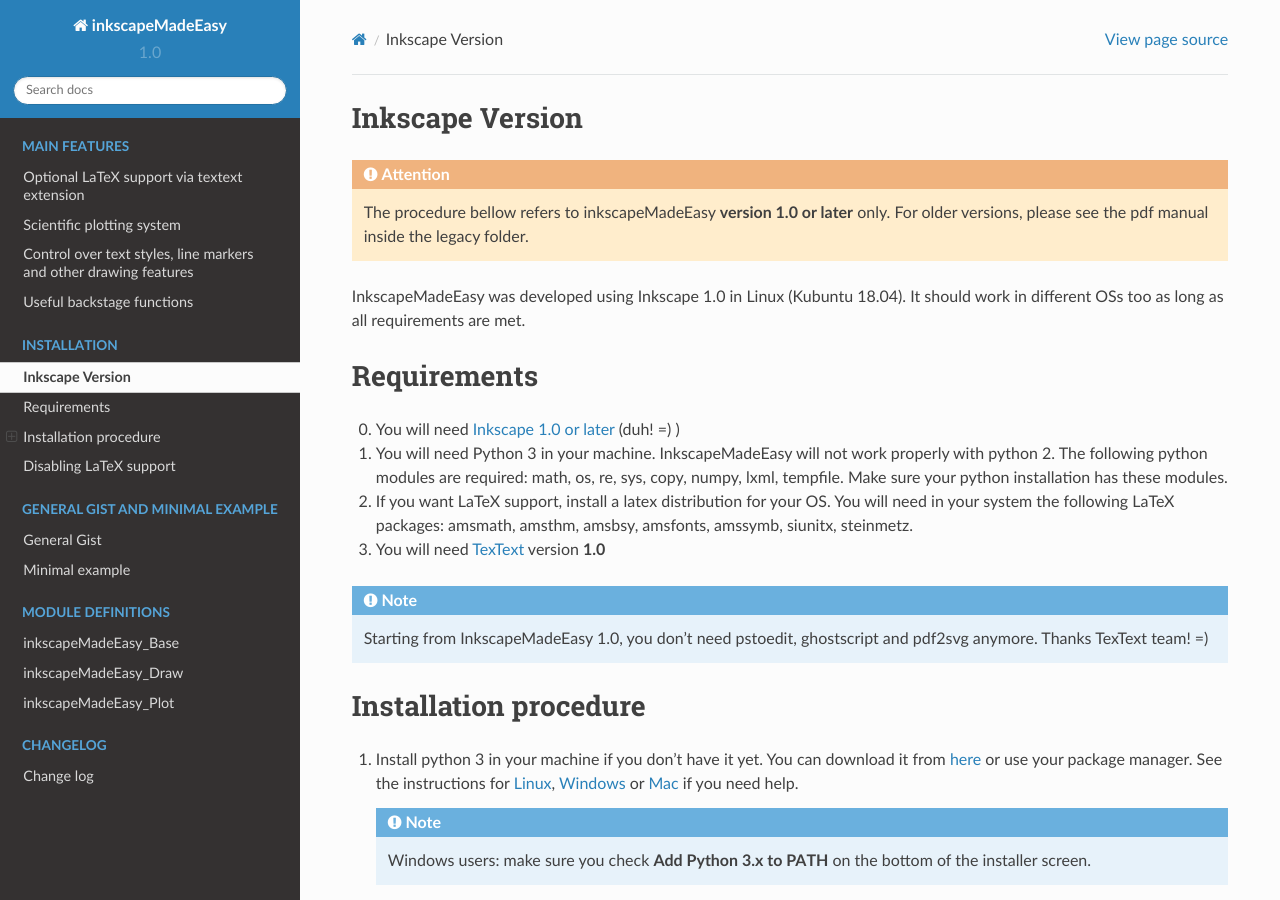
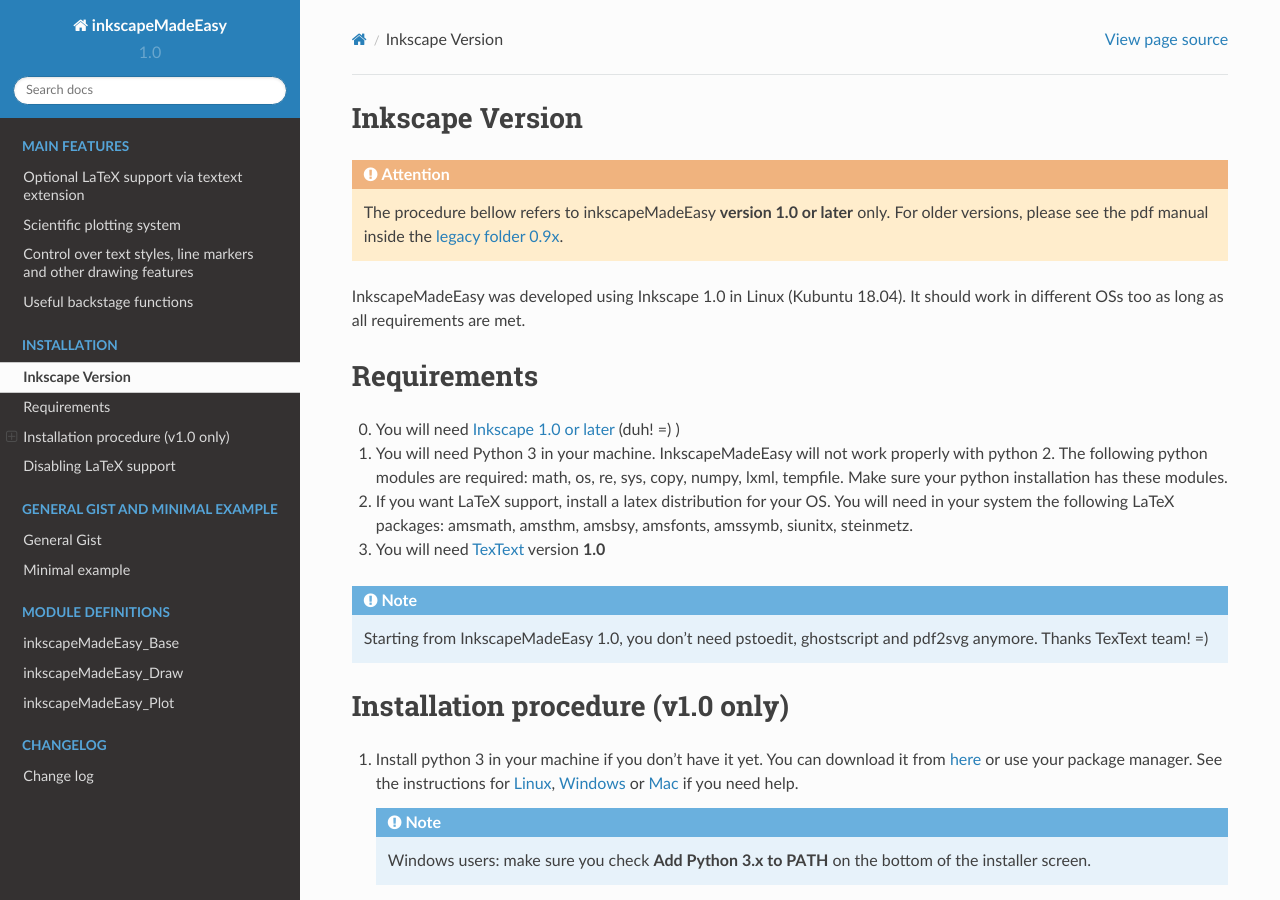
Before and after one commit to fsmMLK/inkscapeMadeEasy, a Sphinx documentation site: the page built from docs/source/installation.rst, in a window 1280 px wide and 900 px high. Built offline with Sphinx 7.4.7 and the Read the Docs theme 2.0.0, drawn with Linux system fonts in a browser that asks for light colours; formulas are drawn with MathJax 3.

Commit message:
documentation fix

```diff
--- a/docs/source/installation.rst
+++ b/docs/source/installation.rst
@@ -1,7 +1,7 @@
 Inkscape Version
 ================
 
-.. attention:: The procedure bellow  refers to inkscapeMadeEasy **version 1.0 or later**  only. For older versions, please see the pdf manual inside the legacy folder.
+.. attention:: The procedure bellow  refers to inkscapeMadeEasy **version 1.0 or later**  only. For older versions, please see the pdf manual inside the `legacy folder 0.9x <https://github.com/fsmMLK/inkscapeMadeEasy/tree/master/0.9x>`_.
 
 InkscapeMadeEasy was developed using Inkscape 1.0 in Linux (Kubuntu 18.04). It should work in different OSs too as long as all requirements are met.
 
@@ -19,8 +19,8 @@ Requirements
 .. note:: Starting from InkscapeMadeEasy 1.0, you don't need pstoedit, ghostscript and pdf2svg anymore. Thanks TexText team! =)
 
 
-Installation procedure
-======================
+Installation procedure (v1.0 only)
+==================================
 
 1) Install python 3 in your machine if you don't have it yet. You can download it from `here <https://www.python.org/>`_ or use your package manager. See the instructions for `Linux <https://docs.python.org/3/using/unix.html>`_,  `Windows  <https://docs.python.org/3/using/windows.html>`_ or  `Mac <https://docs.python.org/3/using/mac.html>`_ if you need help.
 
```
